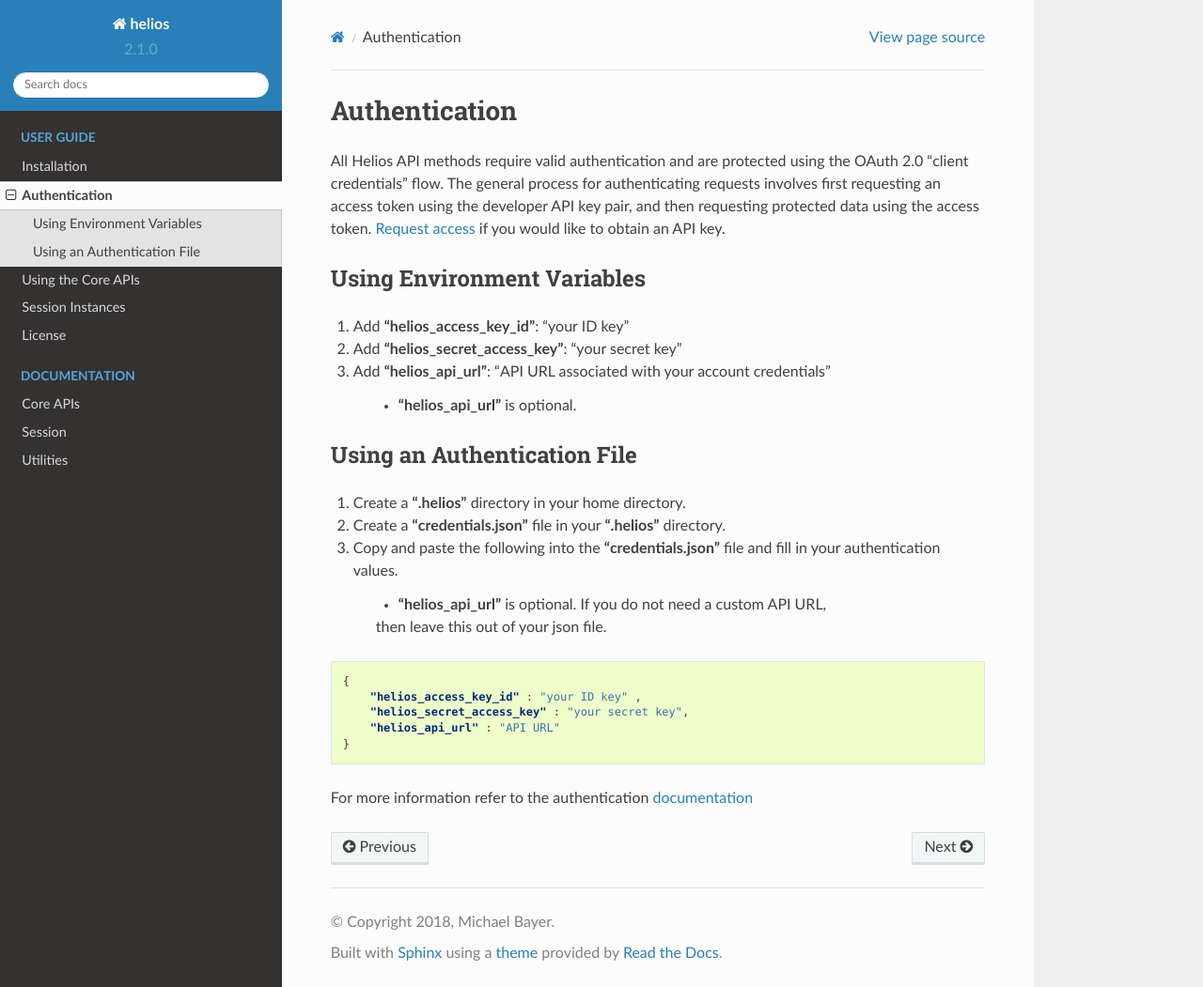
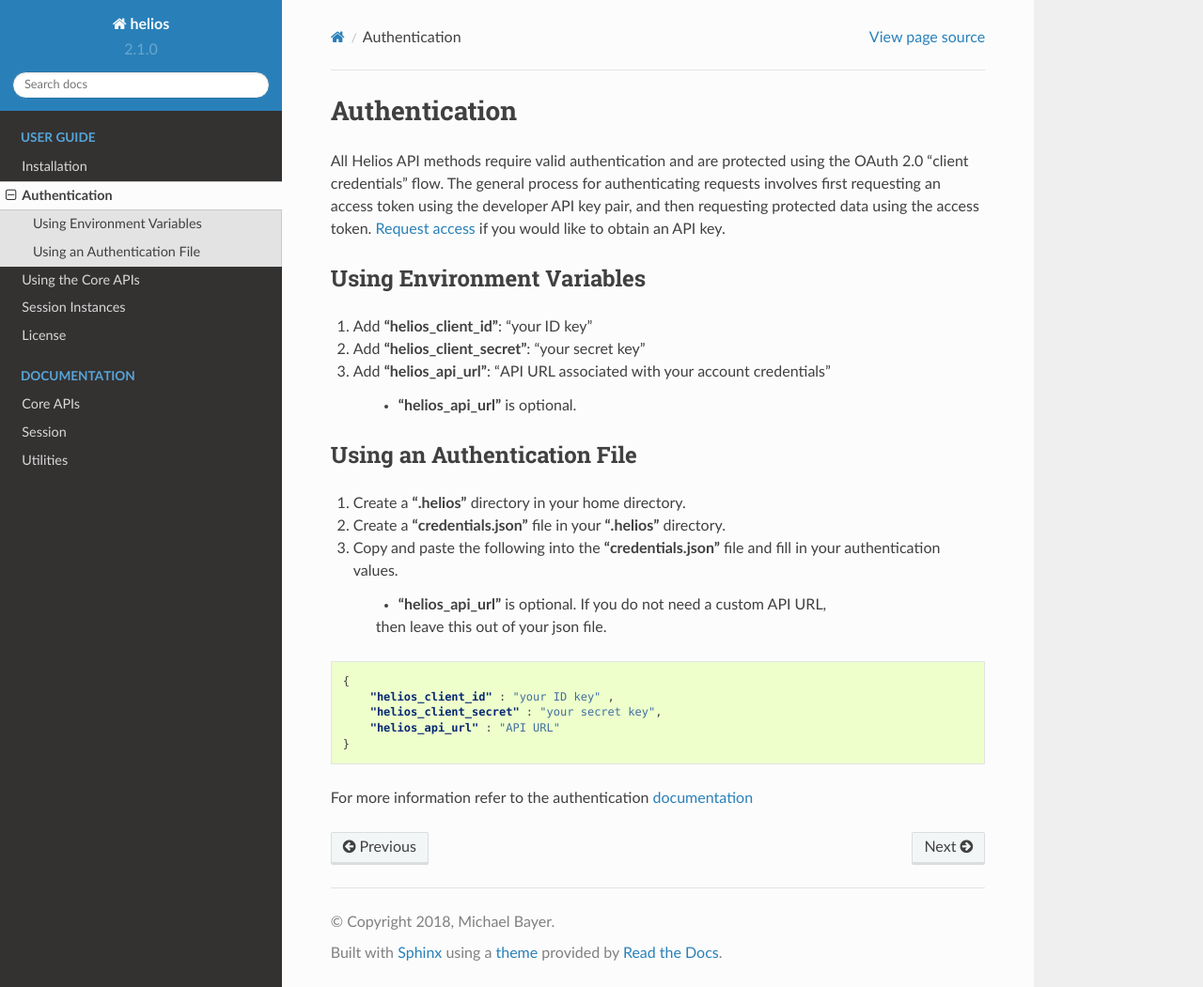
Before and after one commit to helios-earth/helios-sdk-python, a Sphinx documentation site: the page built from docs/user/auth.rst, in a window 1280 px wide and 1051 px high. Shown: the whole window at 94% size. Built offline with Sphinx 7.4.7 and the Read the Docs theme 2.0.0, drawn with Linux system fonts in a browser that asks for light colours.

Commit message:
Credential naming changed to match official auth docs.

```diff
--- a/docs/user/auth.rst
+++ b/docs/user/auth.rst
@@ -13,8 +13,8 @@
 Using Environment Variables
 ---------------------------
 
-#. Add **"helios\_access\_key\_id"**: "your ID key"
-#. Add **"helios\_secret\_access\_key"**: "your secret key"
+#. Add **"helios\_client\_id"**: "your ID key"
+#. Add **"helios\_client\_secret"**: "your secret key"
 #. Add **"helios\_api\_url"**: "API URL associated with your account credentials"
 
     - **"helios\_api\_url"** is optional.
@@ -33,8 +33,8 @@
 .. code-block:: json
 
     {
-        "helios_access_key_id" : "your ID key" ,
-        "helios_secret_access_key" : "your secret key",
+        "helios_client_id" : "your ID key" ,
+        "helios_client_secret" : "your secret key",
         "helios_api_url" : "API URL"
     }
 
```
Also changed, not shown: README.md (+4 -4 lines), 1 other file.
